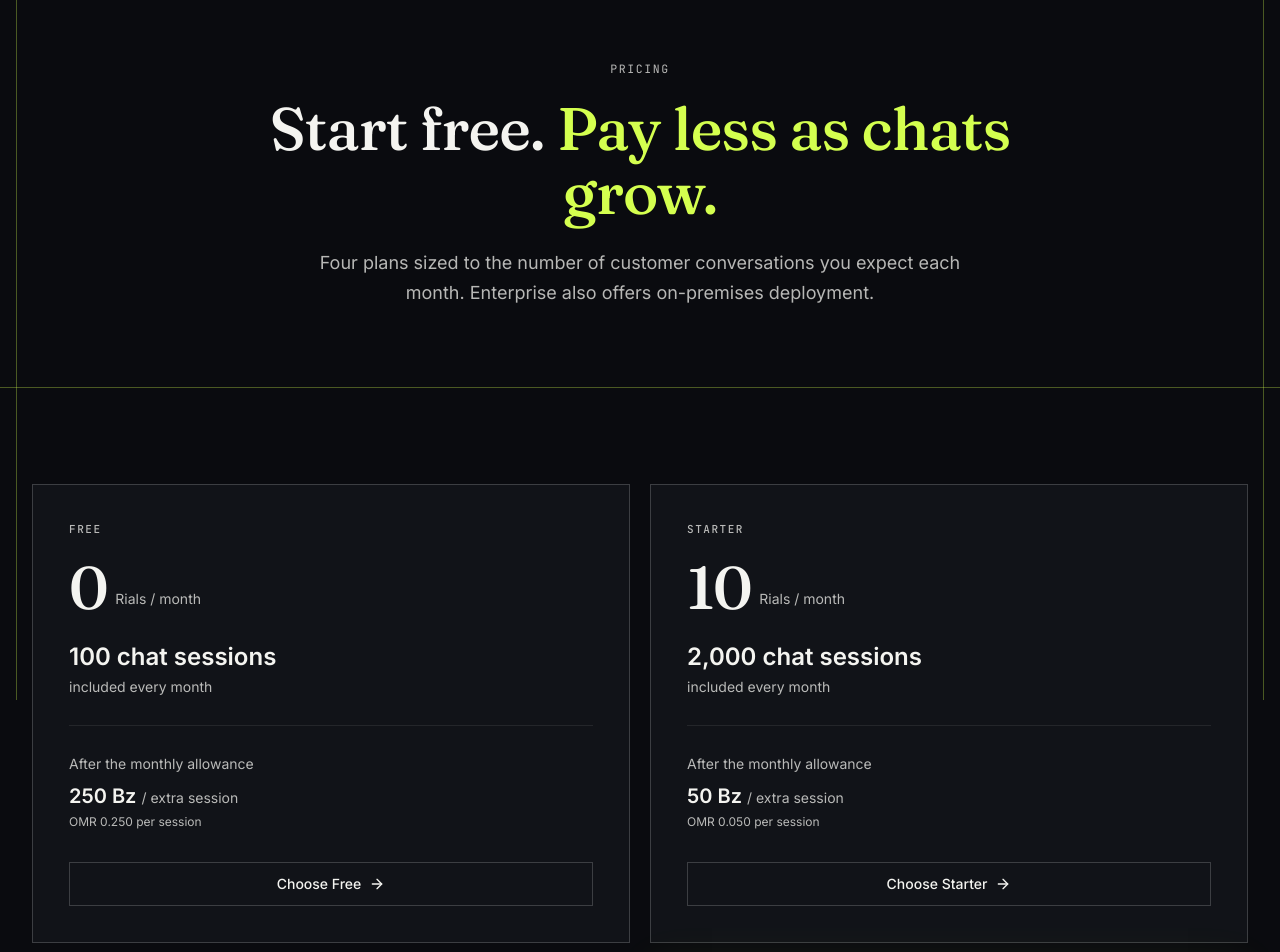
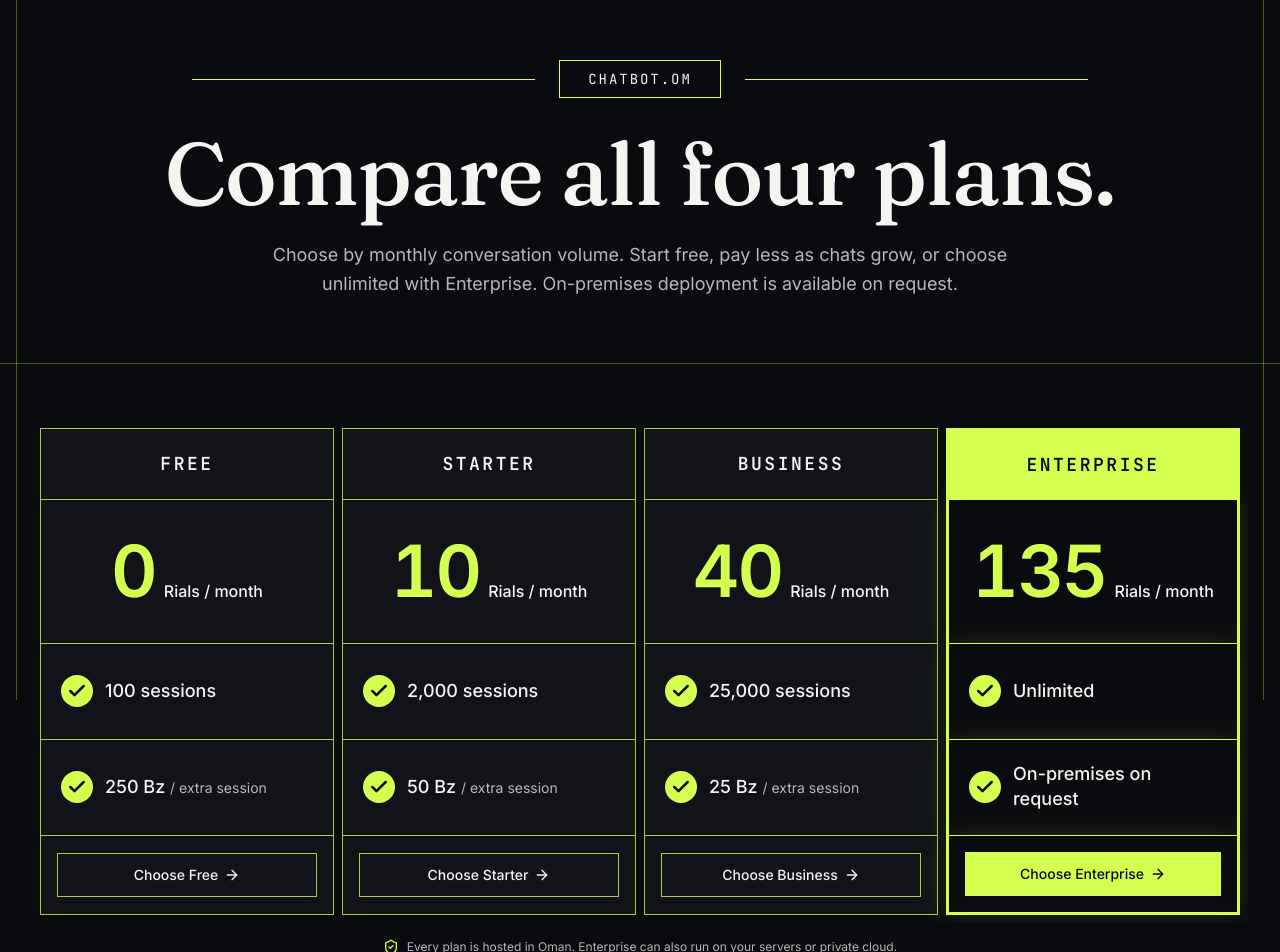
Before and after one commit to thevikasthakur/chatbot.om, a Next.js app: page /pricing in a window 1280 px wide. Shown: the part 100-1052 px from the top of the page. Built offline with nearby package versions, Linux system fonts and the light colour scheme.

Commit message:
Redesign pricing as four-column comparison

```diff
--- a/scripts/ai-readability.mjs
+++ b/scripts/ai-readability.mjs
@@ -211,6 +211,19 @@
       const t = inner().trim();
       return t ? `\n|${t.startsWith("|") ? t.slice(1) : t}` : "";
     }
+    case "thead": {
+      const rendered = inner().trim();
+      const headerRow = node.children.find((child) => child.tag === "tr");
+      const cellCount =
+        headerRow?.children.filter(
+          (child) => child.tag === "th" || child.tag === "td"
+        ).length || 0;
+      const divider = cellCount ? `\n|${" --- |".repeat(cellCount)}` : "";
+      return rendered ? `\n${rendered}${divider}` : "";
+    }
+    case "tbody":
+    case "tfoot":
+      return inner();
     case "table":
       return block(inner());
     default: {
--- a/src/app/pricing/page.tsx
+++ b/src/app/pricing/page.tsx
@@ -9,16 +9,16 @@
 export const metadata: Metadata = {
   title: "Pricing",
   description:
-    "Chatbot.OM plans from free to unlimited: 100 monthly sessions free, 2,000 for OMR 10, 10,000 for OMR 40, or unlimited for OMR 135.",
+    "Chatbot.OM plans from free to unlimited: 100 monthly sessions free, 2,000 for OMR 10, 25,000 for OMR 40, or unlimited for OMR 135.",
   ...pageMeta("/pricing/"),
   openGraph: {
-    title: "Pricing that grows with you.",
+    title: "Compare all four plans.",
     description:
-      "Free 100; Starter OMR 10/2,000; Business OMR 40/10,000; Enterprise OMR 135/unlimited. Overage rates: 250, 50, and 25 Bz.",
+      "Monthly plans: Free 100 sessions; Starter OMR 10/2,000; Business OMR 40/25,000; Enterprise OMR 135/unlimited. Overage: 250, 50, and 25 Bz.",
     url: "/pricing/",
     images: [
       {
-        url: "/media/pricing-og-v2.png",
+        url: "/media/pricing-og-v6.png",
         width: 1200,
         height: 630,
         alt: "Chatbot.OM Free, Starter, Business, and Enterprise pricing plans",
@@ -27,10 +27,10 @@
   },
   twitter: {
     card: "summary_large_image",
-    title: "Pricing that grows with you.",
+    title: "Compare all four plans.",
     description:
-      "Free 100; Starter OMR 10/2,000; Business OMR 40/10,000; Enterprise OMR 135/unlimited. Overage rates: 250, 50, and 25 Bz.",
-    images: ["/media/pricing-og-v2.png"],
+      "Monthly plans: Free 100 sessions; Starter OMR 10/2,000; Business OMR 40/25,000; Enterprise OMR 135/unlimited. Overage: 250, 50, and 25 Bz.",
+    images: ["/media/pricing-og-v6.png"],
   },
 };
 
@@ -39,45 +39,29 @@
     id: "free",
     name: "Free",
     price: "0",
-    sessions: "100 chat sessions",
-    sessionsNote: "included every month",
-    detailLabel: "After the monthly allowance",
-    detailMain: "250 Bz",
-    detailSuffix: "/ extra session",
-    detailNote: "OMR 0.250 per session",
+    included: "100",
+    overage: "250 Bz",
   },
   {
     id: "starter",
     name: "Starter",
     price: "10",
-    sessions: "2,000 chat sessions",
-    sessionsNote: "included every month",
-    detailLabel: "After the monthly allowance",
-    detailMain: "50 Bz",
-    detailSuffix: "/ extra session",
-    detailNote: "OMR 0.050 per session",
+    included: "2,000",
+    overage: "50 Bz",
   },
   {
     id: "business",
     name: "Business",
     price: "40",
-    sessions: "10,000 chat sessions",
-    sessionsNote: "included every month",
-    detailLabel: "After the monthly allowance",
-    detailMain: "25 Bz",
-    detailSuffix: "/ extra session",
-    detailNote: "OMR 0.025 per session",
+    included: "25,000",
+    overage: "25 Bz",
   },
   {
     id: "enterprise",
     name: "Enterprise",
     price: "135",
-    sessions: "Unlimited chat sessions",
-    sessionsNote: "with no per-session overage",
-    detailLabel: "Deployment option",
-    detailMain: "On-premises",
-    detailSuffix: "available on request",
-    detailNote: "Run it on your servers or private cloud",
+    included: "Unlimited",
+    overage: "No overage",
   },
 ];
 
@@ -100,7 +84,7 @@
   },
   {
     q: "What does the Business plan cost?",
-    a: "Business is OMR 40 per month and includes 10,000 chat sessions each month. After that allowance, each additional chat session costs 25 Bz (OMR 0.025).",
+    a: "Business is OMR 40 per month and includes 25,000 chat sessions each month. After that allowance, each additional chat session costs 25 Bz (OMR 0.025).",
   },
   {
     q: "What does the Enterprise plan cost?",
@@ -109,7 +93,7 @@
   },
   {
     q: "When does the next plan cost less?",
-    a: "Free and Starter cost the same at 140 monthly sessions; Starter and Business cost the same at 2,600; Business and Enterprise cost the same at 13,800. After each of those points, the next plan costs less.",
+    a: "Free and Starter cost the same at 140 monthly sessions; Starter and Business cost the same at 2,600; Business and Enterprise cost the same at 28,800. After each of those points, the next plan costs less.",
   },
   {
     q: "Are these prices in Omani Rials?",
@@ -168,7 +152,7 @@
         unitCode: "MON",
       },
       description:
-        "10,000 chat sessions each month, then OMR 0.025 per additional session.",
+        "25,000 chat sessions each month, then OMR 0.025 per additional session.",
     },
     {
       "@type": "Offer",
@@ -192,92 +176,201 @@
     <>
       <JsonLd data={pricingJsonLd} />
 
-      <section className="border-b border-border pt-32 pb-16 md:pt-40 md:pb-20">
+      <section className="hatch-gutters border-b border-border pt-32 pb-12 md:pt-40 md:pb-16">
         <div className="mx-auto max-w-7xl px-4 text-center sm:px-6 lg:px-8">
-          <p className="eyebrow">Pricing</p>
-          <h1 className="mx-auto mt-5 max-w-4xl text-4xl leading-[1.06] md:text-6xl">
-            Start free. <span className="text-lime">Pay less as chats grow.</span>
+          <div className="mx-auto flex max-w-4xl items-center gap-4 sm:gap-6">
+            <span className="h-px flex-1 bg-lime" aria-hidden />
+            <p className="shrink-0 border border-lime px-4 py-2 font-mono text-[11px] uppercase tracking-[0.14em] text-foreground sm:px-7 sm:text-sm">
+              Chatbot.OM
+            </p>
+            <span className="h-px flex-1 bg-lime" aria-hidden />
+          </div>
+          <h1 className="mx-auto mt-8 max-w-6xl text-5xl leading-[0.98] md:text-7xl lg:text-[5.5rem]">
+            Compare all four plans.
           </h1>
-          <p className="mx-auto mt-6 max-w-2xl text-lg leading-relaxed text-muted-foreground">
-            Four plans sized to the number of customer conversations you expect
-            each month. Enterprise also offers on-premises deployment.
+          <p className="mx-auto mt-6 max-w-3xl text-base leading-relaxed text-muted-foreground md:text-lg">
+            Choose by monthly conversation volume. Start free, pay less as chats
+            grow, or choose unlimited with Enterprise. On-premises deployment is
+            available on request.
           </p>
         </div>
       </section>
 
-      <section className="border-b border-border py-16 md:py-24">
+      <section className="hatch-gutters border-b border-border py-10 md:py-16">
         <div className="mx-auto max-w-7xl px-4 sm:px-6 lg:px-8">
-          <div className="grid gap-5 sm:grid-cols-2">
+          <h2 className="sr-only" id="plan-comparison-heading">
+            Compare pricing plans
+          </h2>
+          <div
+            aria-describedby="plan-comparison-hint"
+            aria-labelledby="plan-comparison-heading"
+            className="isolate overflow-x-auto overscroll-x-contain pb-2 focus-visible:outline-2 focus-visible:outline-offset-2 focus-visible:outline-lime"
+            role="region"
+            tabIndex={0}
+          >
+            <table className="w-full min-w-[60rem] table-fixed border-separate [border-spacing:0.5rem_0] text-center">
+              <caption className="sr-only">
+                Compare Chatbot.OM monthly pricing plans
+              </caption>
+              <colgroup>
                 {plans.map((plan) => (
-              <article
-                aria-labelledby={plan.id + "-plan-title"}
+                  <col className="w-1/4" key={plan.id} />
+                ))}
+              </colgroup>
+              <thead>
+                <tr>
+                  {plans.map((plan) => (
+                    <th
                       className={
-                  "flex flex-col border bg-ink-2 p-7 md:p-9 " +
+                        "px-5 py-5 font-mono text-base font-semibold uppercase tracking-[0.14em] xl:text-lg " +
                         (plan.id === "enterprise"
-                    ? "border-lime shadow-[0_0_40px_rgba(212,255,79,0.08)]"
-                    : "border-line-strong")
+                          ? "border-x-[3px] border-t-[3px] border-b border-lime bg-lime text-ink"
+                          : "border border-[rgba(212,255,79,0.78)] bg-ink-2 text-foreground")
                       }
+                      id={"plan-" + plan.id}
+                      key={plan.id}
+                      scope="col"
+                    >
+                      {plan.name}
+                    </th>
+                  ))}
+                </tr>
+              </thead>
+              <tbody>
+                <tr>
+                  {plans.map((plan) => (
+                    <td
+                      className={
+                        "h-36 px-4 py-7 align-middle " +
+                        (plan.id === "enterprise"
+                          ? "border-x-[3px] border-b border-lime bg-ink shadow-[0_0_32px_rgba(212,255,79,0.13)]"
+                          : "border-x border-b border-[rgba(212,255,79,0.78)] bg-ink-2")
+                      }
+                      headers={"plan-" + plan.id}
                       key={plan.id}
                     >
-                <h2
-                  className={
-                    "font-mono text-[11px] uppercase tracking-[0.14em] " +
-                    (plan.id === "enterprise" ? "text-lime" : "text-muted-foreground")
-                  }
-                  id={plan.id + "-plan-title"}
-                >
-                  {plan.name}
-                </h2>
-                <div className="mt-5 flex items-end gap-2">
-                  <span className="font-display text-6xl font-medium tracking-tight">
+                      <span className="sr-only">Monthly price: </span>
+                      <span className="inline-flex items-end justify-center gap-2">
+                        <span className="font-sans text-6xl font-semibold leading-none tracking-tight text-lime tabular-nums xl:text-7xl">
                           {plan.price}
                         </span>
-                  <span className="pb-2 text-sm text-muted-foreground">Rials / month</span>
-                </div>
-                <p className="mt-6 text-2xl font-semibold">{plan.sessions}</p>
-                <p className="mt-1 text-sm text-muted-foreground">{plan.sessionsNote}</p>
-                <div
+                        <span className="mb-1 whitespace-nowrap text-sm font-medium xl:text-base">
+                          Rials / month
+                        </span>
+                      </span>
+                    </td>
+                  ))}
+                </tr>
+                <tr>
+                  {plans.map((plan) => (
+                    <td
                       className={
-                    "my-7 border-t " +
+                        "h-24 px-5 py-5 align-middle " +
                         (plan.id === "enterprise"
-                      ? "border-[rgba(212,255,79,0.24)]"
-                      : "border-border")
+                          ? "border-x-[3px] border-b border-lime bg-ink shadow-[0_0_32px_rgba(212,255,79,0.13)]"
+                          : "border-x border-b border-[rgba(212,255,79,0.78)] bg-ink-2")
                       }
-                />
-                <p className="text-sm text-muted-foreground">{plan.detailLabel}</p>
-                <p className="mt-2 text-xl font-semibold">
-                  {plan.detailMain}{" "}
-                  <span className="text-sm font-normal text-muted-foreground">
-                    {plan.detailSuffix}
+                      headers={"plan-" + plan.id}
+                      key={plan.id}
+                    >
+                      <span className="sr-only">Included sessions per month: </span>
+                      <span className="flex items-center gap-3 text-left">
+                        <span className="flex size-8 shrink-0 items-center justify-center rounded-full bg-lime text-ink">
+                          <Check className="size-5" strokeWidth={3} aria-hidden />
                         </span>
-                </p>
-                <p className="mt-1 text-xs text-muted-foreground">{plan.detailNote}</p>
-                {plan.id === "enterprise" && (
+                        <span className="text-base font-medium leading-snug xl:text-lg">
+                          {plan.id === "enterprise"
+                            ? plan.included
+                            : plan.included + " sessions"}
+                        </span>
+                      </span>
+                    </td>
+                  ))}
+                </tr>
+                <tr>
+                  {plans.map((plan) => (
+                    <td
+                      className={
+                        "h-24 px-5 py-5 align-middle " +
+                        (plan.id === "enterprise"
+                          ? "border-x-[3px] border-b border-lime bg-ink shadow-[0_0_32px_rgba(212,255,79,0.13)]"
+                          : "border-x border-b border-[rgba(212,255,79,0.78)] bg-ink-2")
+                      }
+                      headers={"plan-" + plan.id}
+                      key={plan.id}
+                    >
+                      {plan.id === "enterprise" ? (
                         <Link
                           href="/self-hosted/"
-                    className="mt-4 inline-flex items-center gap-1.5 text-sm font-medium text-lime underline-offset-4 hover:underline focus-visible:outline-2 focus-visible:outline-offset-2 focus-visible:outline-lime"
+                          className="flex items-center gap-3 text-left focus-visible:outline-2 focus-visible:outline-offset-2 focus-visible:outline-lime"
                         >
-                    See the on-premises option
-                    <ArrowRight className="h-4 w-4" aria-hidden />
+                          <span className="flex size-8 shrink-0 items-center justify-center rounded-full bg-lime text-ink">
+                            <Check className="size-5" strokeWidth={3} aria-hidden />
+                          </span>
+                          <span className="text-base font-medium leading-snug xl:text-lg">
+                            On-premises on request
+                          </span>
                         </Link>
+                      ) : (
+                        <span className="flex items-center gap-3 text-left">
+                          <span className="flex size-8 shrink-0 items-center justify-center rounded-full bg-lime text-ink">
+                            <Check className="size-5" strokeWidth={3} aria-hidden />
+                          </span>
+                          <span className="text-base font-medium leading-snug xl:text-lg">
+                            <span className="sr-only">Overage: </span>
+                            {plan.overage}{" "}
+                            <span className="text-sm font-normal text-muted-foreground">
+                              / extra session
+                            </span>
+                          </span>
+                        </span>
                       )}
-                <div className="mt-auto pt-8">
+                    </td>
+                  ))}
+                </tr>
+                <tr>
+                  {plans.map((plan) => (
+                    <td
+                      className={
+                        "px-4 py-4 " +
+                        (plan.id === "enterprise"
+                          ? "border-x-[3px] border-b-[3px] border-lime bg-ink shadow-[0_0_32px_rgba(212,255,79,0.13)]"
+                          : "border-x border-b border-[rgba(212,255,79,0.78)] bg-ink-2")
+                      }
+                      headers={"plan-" + plan.id}
+                      key={plan.id}
+                    >
+                      <span className="sr-only">Get started: </span>
                       <Link
                         href={"/get-started/?plan=" + plan.id}
                         className={
-                      "inline-flex min-h-11 w-full items-center justify-center gap-2 px-6 text-sm font-medium focus-visible:outline-2 focus-visible:outline-offset-2 focus-visible:outline-lime " +
+                          "inline-flex min-h-11 w-full items-center justify-center gap-1.5 px-3 text-center text-sm font-medium focus-visible:outline-2 focus-visible:outline-offset-2 focus-visible:outline-lime " +
                           (plan.id === "enterprise"
                             ? "bg-lime text-ink transition-[filter] hover:brightness-110"
-                        : "border border-line-strong transition-colors hover:bg-ink-3")
+                            : "border border-[rgba(212,255,79,0.78)] transition-colors hover:bg-ink-3")
                         }
                       >
-                    Choose {plan.name} <ArrowRight className="h-4 w-4" aria-hidden />
+                        Choose {plan.name}
+                        <ArrowRight className="h-4 w-4 shrink-0" aria-hidden />
                       </Link>
-                </div>
-              </article>
+                    </td>
                   ))}
+                </tr>
+              </tbody>
+            </table>
           </div>
 
+          <p
+            className="mt-3 text-xs text-muted-foreground lg:hidden"
+            id="plan-comparison-hint"
+          >
+            Swipe sideways to compare all four plans.
+          </p>
+          <p className="mt-4 flex items-center justify-center gap-2 text-center text-xs text-muted-foreground">
+            <ShieldCheck className="h-4 w-4 shrink-0 text-lime" aria-hidden />
+            Every plan is hosted in Oman. Enterprise can also run on your servers
+            or private cloud.
+          </p>
           <h2 className="sr-only">Plan break-even points</h2>
           <div className="mt-5 grid gap-px border border-border bg-border lg:grid-cols-3">
             {[
@@ -292,9 +385,9 @@
                 after: "From 2,601, Business costs less.",
               },
               {
-                at: "13,800 sessions",
+                at: "28,800 sessions",
                 tie: "Business = Enterprise at OMR 135",
-                after: "From 13,801, Enterprise costs less.",
+                after: "From 28,801, Enterprise costs less.",
               },
             ].map((point) => (
               <div className="bg-ink-2 px-5 py-5" key={point.at}>
```
Also changed, not shown: public/media/pricing-og-v6.png (added). Lines whose indentation alone changed are shown as unchanged.
